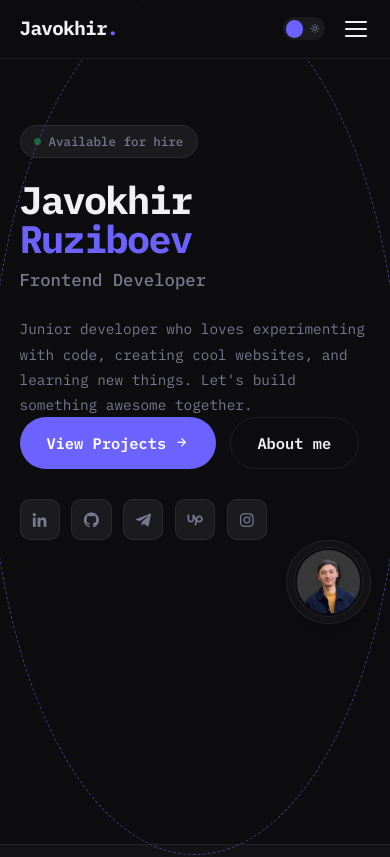
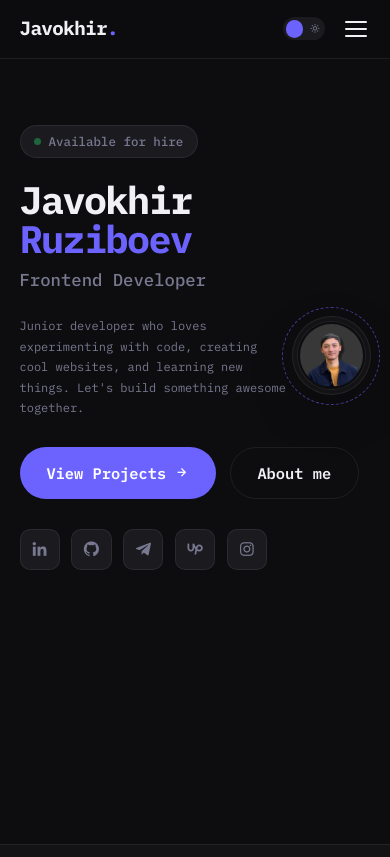
Before and after one commit to Javokhir05/Javokhirbek, a website built with webpack: page portfolio-webpack/public/index.html in a window 390 px wide. Shown: the top 857 px of the page. Built offline with nearby package versions, Linux system fonts and the light colour scheme.

Commit message:
Refactor home section layout and styles; update CSS for improved responsiveness and visual consistency

```diff
--- a/portfolio-webpack/public/index.html
+++ b/portfolio-webpack/public/index.html
@@ -51,13 +51,19 @@
   <!-- ─── HOME ─────────────────────────────── -->
   <section id="home">
     <div class="home-content reveal">
-      <div class="home-eyebrow">
+      <div class="home-text">
+        <div class="home-eyebrow">
         <span class="dot"></span>
         Available for hire
-      </div>
+        </div>
       <h1 class="home-name">Javokhir<br><span class="accent">Ruziboev</span></h1>
       <p class="home-role">Frontend Developer</p>
-      <p class="home-desc">Junior developer who loves experimenting with code, creating cool websites, and learning new things. Let's build something awesome together.</p>
+      <div class="home-intro">
+        <p class="home-desc">Junior developer who loves experimenting with code, creating cool websites, and learning new things. Let's build something awesome together.</p>
+        <div class="home-photo">
+          <img src="assets/img/image_portfolio.jpg" alt="Javokhir Ruziboev" />
+        </div>
+      </div>
       <div class="home-cta">
         <a href="#portfolio" class="btn-primary">View Projects <i class='bx bx-right-arrow-alt'></i></a>
         <a href="#skills" class="btn-secondary">About me</a>
@@ -69,8 +75,6 @@
         <a href="https://www.upwork.com/freelancers/~01e9c82191ddc38206" target="_blank" title="Upwork"><i class='bx bxl-upwork'></i></a>
         <a href="https://www.instagram.com/mirzaolimovic_" target="_blank" title="Instagram"><i class='bx bxl-instagram'></i></a>
       </div>
-      <div class="home-img-wrap">
-            <img src="assets/img/image_portfolio.jpg" alt="Javokhir Ruziboev" />
       </div>
     </div>
   </section>
--- a/portfolio-webpack/src/css/style.css
+++ b/portfolio-webpack/src/css/style.css
@@ -344,7 +344,7 @@
   grid-template-columns: minmax(0, 1fr) auto;
   align-items: center;
   gap: 2.4rem;
-  max-width: 70rem;
+  max-width: 74rem;
   margin-bottom: 3rem;
 }
 
@@ -391,7 +391,8 @@
   color: var(--accent);
 }
 
-.home-img-wrap {
+.home-photo {
+  position: relative;
   padding: 0.8rem;
   border: 1px solid var(--border);
   border-radius: 50%;
@@ -400,7 +401,7 @@
   justify-self: end;
 }
 
-.home-img-wrap::before {
+.home-photo::before {
   content: '';
   position: absolute;
   inset: -1.1rem;
@@ -410,7 +411,7 @@
   pointer-events: none;
 }
 
-.home-img-wrap img {
+.home-photo img {
   width: 15rem;
   height: 15rem;
   border-radius: 50%;
@@ -848,9 +849,9 @@
   .project-grid { grid-template-columns: 1fr 1fr; }
   #home { flex-direction: column; align-items: flex-start; text-align: left; justify-content: center; padding-top: 14rem; }
   .home-content { max-width: 100%; }
-  .home-intro { max-width: 70rem; }
+  .home-intro { max-width: 74rem; }
   .home-cta, .home-social { justify-content: flex-start; }
-  .home-img-wrap img { width: 12rem; height: 12rem; }
+  .home-photo img { width: 12rem; height: 12rem; }
 }
 
 @media (max-width: 640px) {
@@ -865,10 +866,10 @@
   .footer-inner { flex-direction: column; align-items: flex-start; }
   .home-name { font-size: clamp(3.4rem, 10vw, 4rem); }
   #home { padding-top: 13rem; }
-  .home-intro { grid-template-columns: 8rem minmax(0, 1fr); align-items: start; gap: 1.4rem; }
-  .home-intro .home-desc { grid-column: 2; grid-row: 1; font-size: 1.25rem; line-height: 1.7; }
-  .home-intro .home-img-wrap { grid-column: 1; grid-row: 1; justify-self: start; padding: 0.5rem; }
-  .home-img-wrap img { width: 7rem; height: 7rem; }
+  .home-intro { grid-template-columns: minmax(0, 1fr) 7rem; align-items: start; gap: 1.4rem; }
+  .home-intro .home-desc { grid-column: 1; grid-row: 1; font-size: 1.25rem; line-height: 1.7; }
+  .home-intro .home-photo { grid-column: 2; grid-row: 1; justify-self: end; padding: 0.5rem; }
+  .home-photo img { width: 7rem; height: 7rem; }
   .skill-group { grid-template-columns: 1fr; gap: 0.5rem; padding: 1.2rem 0; }
   .portfolio-header { flex-direction: column; }
 }
```
Also changed, not shown: portfolio-webpack/dist/index.html, 2 other files.
